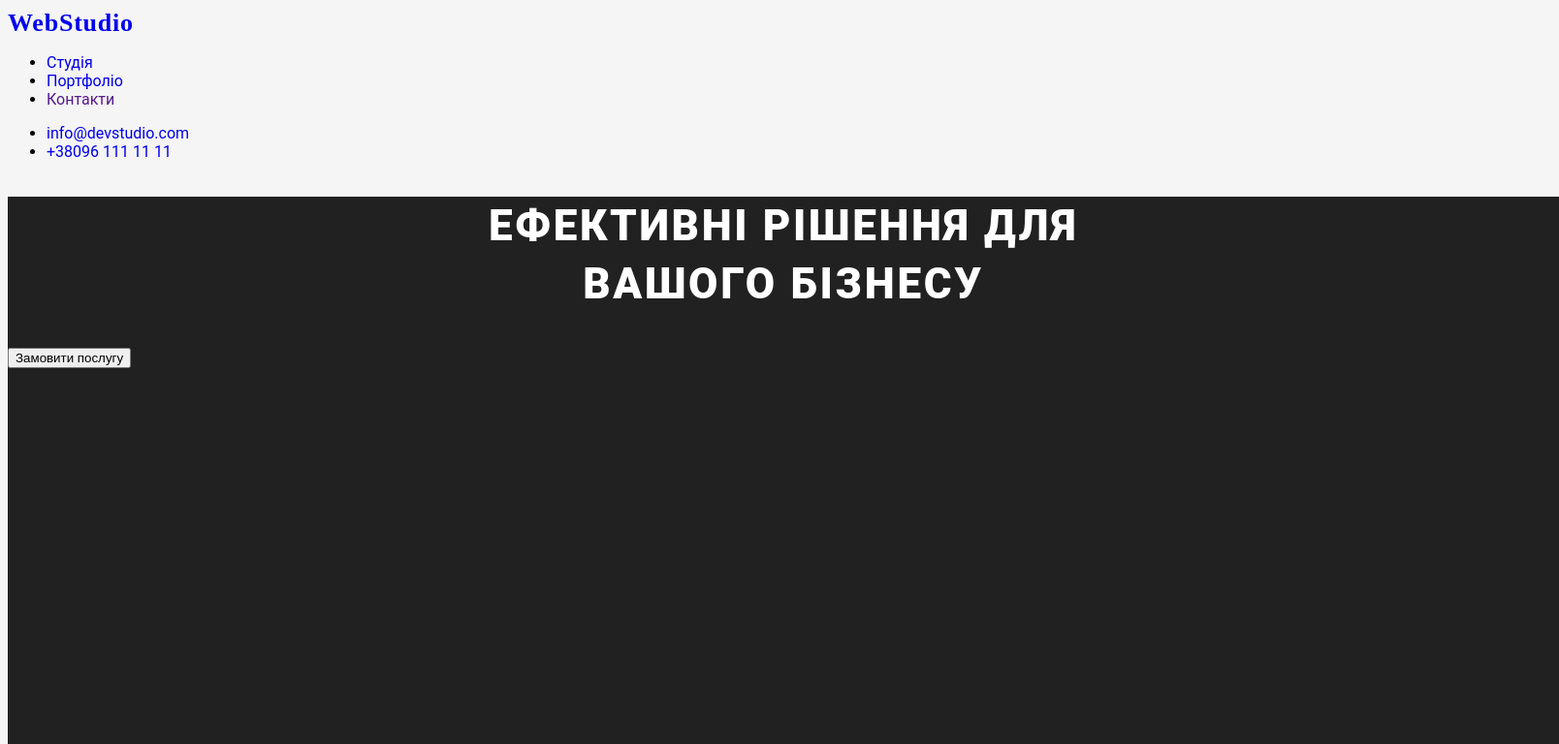
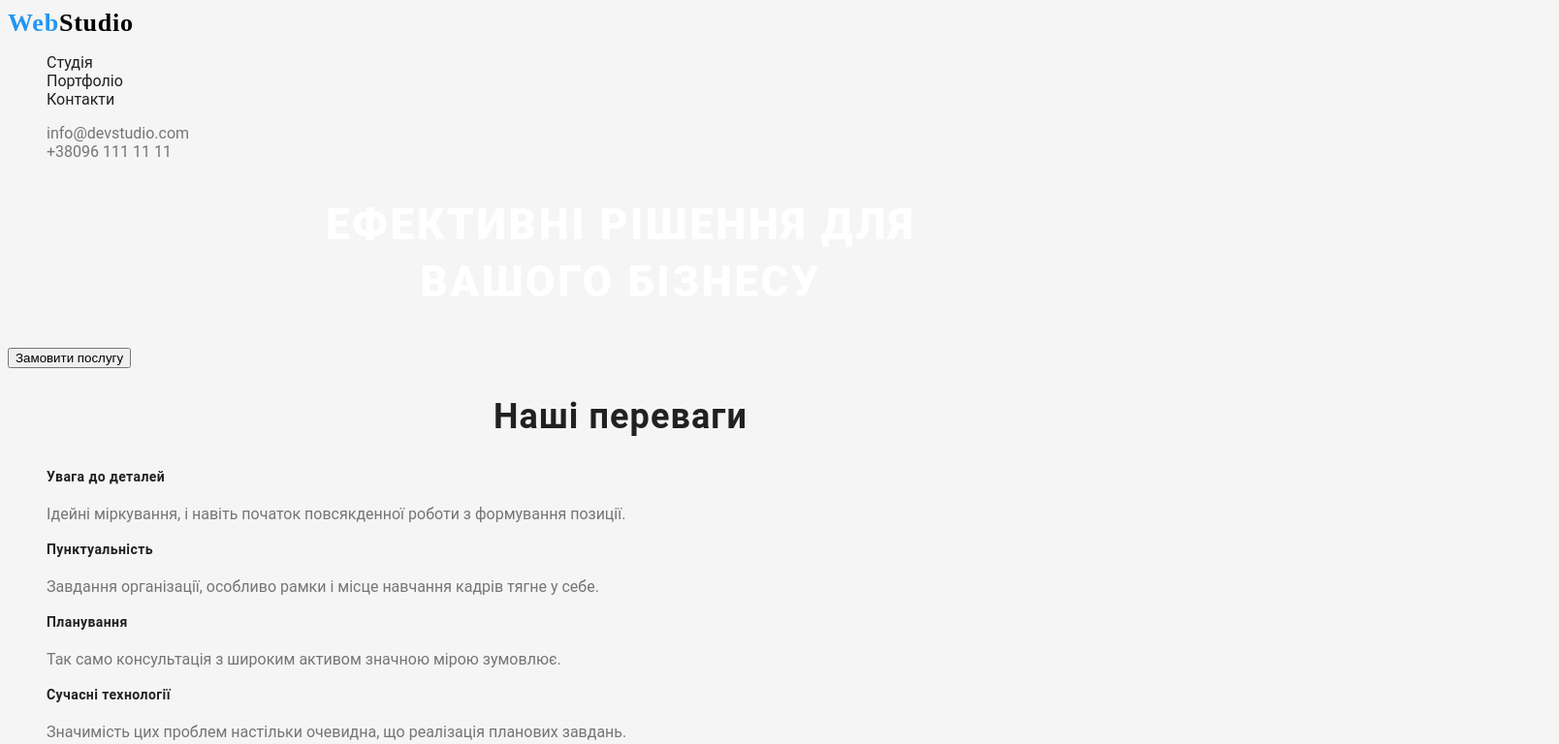
Before and after one commit to Eugene-Hlushak/goit-markup-hw-02, a plain HTML site: page index.html in a window 1280 px wide. Shown: the top 768 px of the page at 97% size, 1608 px wide, since content can reach past the window. Drawn offline with Linux system fonts and the light colour scheme.

Commit message:
Додає змінні кольорів і стилі до класів

```diff
--- a/css/styles.css
+++ b/css/styles.css
@@ -1,53 +1,90 @@
 :root {
-  --accent-text-color: #2196f3;
-  --main-text-color: #757575;
-  --head-text-color: #212121;
+  --accent-color: #2196f3;
+  --text-color: #757575;
+  --title-color: #212121;
+  --scnd-title-color: #ffffff;
+  --bkg-color: #f5f5f5;
 }
 
 body {
-  background-color: #f5f5f5;
+  background-color: var(--bkg-color);
   font-family: Roboto;
+  color: var(--text-color);
 }
 
-a {
-  text-decoration: none;
-}
-
+/* logo */
 .logo {
   font-family: Raleway;
   font-weight: 700;
   font-size: 26px;
   line-height: 31px;
   letter-spacing: 0.03em;
+  text-decoration: none;
 }
 
-.header-logo {
+.link {
+  text-decoration: none;
+}
+
+.logo-header {
   color: #000000;
 }
 
-.accent-logo {
-  color: var(--accent-text-color);
+.logo-accent {
+  color: var(--accent-color);
 }
 
-.footer-logo {
-  color: #ffffff;
+.logo-footer {
+  color: var(--scnd-title-color);
 }
 
-.hero {
-  background-color: var(--head-text-color);
-  width: 1600px;
-  height: 600px;
-  left: 0px;
-  top: 80px;
+/* navigation */
+.nav .link {
+  color: var(--title-color);
 }
+.link:hover,
+.link:focus {
+  color: var(--accent-color);
+}
+.contact {
+  color: var(--text-color);
+}
+
+.address {
+  color: var(--scnd-title-color);
+}
+
+/* hero */
 
 .hero-title {
   font-weight: 900;
   font-size: 44px;
-  line-height: 60px;
-  /* or 136% */
+  line-height: 1.36;
   text-align: center;
   letter-spacing: 0.06em;
   text-transform: uppercase;
-  color: #ffffff;
+  color: var(--scnd-title-color);
 }
+
+/* titles */
+
+.features-title,
+.work-title,
+.team-title {
+  font-size: 36px;
+  line-height: 1.16;
+  text-align: center;
+  letter-spacing: 0.03em;
+  color: var(--title-color);
+}
+
+.list-title {
+  font-size: 14px;
+  line-height: 1.71;
+  letter-spacing: 0.03em;
+  color: var(--title-color);
+}
+
+.list {
+  list-style: none;
+}
```
